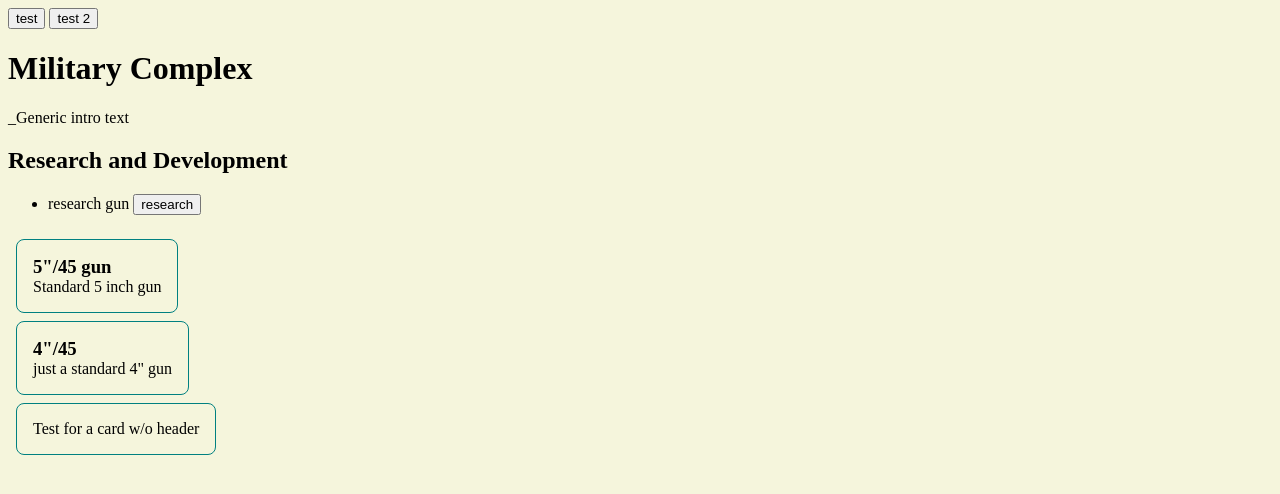
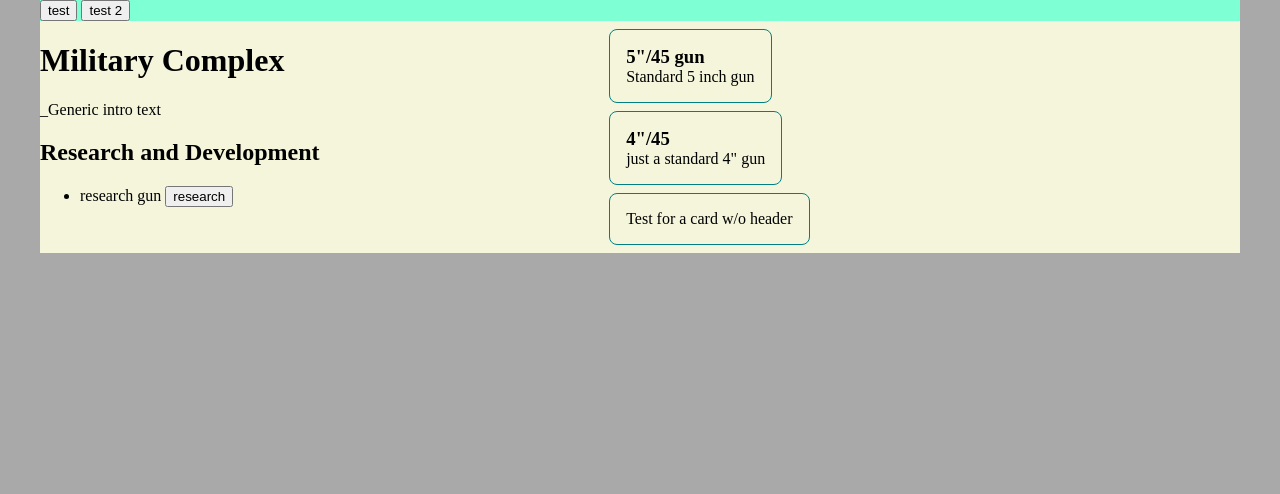
Before and after one commit to DrTrifonius/military-industry-tycoon, a plain HTML site: page index.html in a window 1280 px wide. Drawn offline with Linux system fonts and the light colour scheme.

Commit message:
responsivity work

```diff
--- a/css/general.css
+++ b/css/general.css
@@ -1,7 +1,4 @@
 
-:root {
-	background-color: var(--bg-color);
-}
 .card {
 	margin: 0.5em;
 	padding: 1em;
--- a/index.html
+++ b/index.html
@@ -9,7 +9,7 @@
 
 	<body>
 		<h1 id="loading_screen">Loading Page...</h1>
-		<div id="content" class="grid" hidden>
+		<div id="content"  hidden>
 			<div id="navbar">
 				<button>test</button>
 				<button>test 2</button>
--- a/main.css
+++ b/main.css
@@ -1,7 +1,36 @@
-@import "/css/constants.css";
 @import "/css/general.css";
-
-.grid {
-	display: grid;
-
+/*#region constants*/
+:root {
+	--prim-color: teal;
+	--bevel: 0.5em;
+	--dev-color: red;
+	--bg-color: beige;
+	--nav-color: aquamarine;
 }
+/*#endregion*/
+:root {
+	background-color: darkgrey;
+}
+body{
+	margin: auto;
+	max-width: 1200px;
+	background-color:  var(--bg-color);
+}
+@media only screen and (min-width: 800px) {
+	#content {
+		display: grid;
+		grid-template-areas: 'top top top top top'
+									'left left main main main'
+									'bottom bottom bottom bottom bottom';
+	}
+	#navbar {
+		grid-area: top;
+		background-color: var(--nav-color);
+	}
+	#general_pane {
+		grid-area: left;
+	}
+	#detail_pane {
+		grid-area: main;
+	}
+}
```
